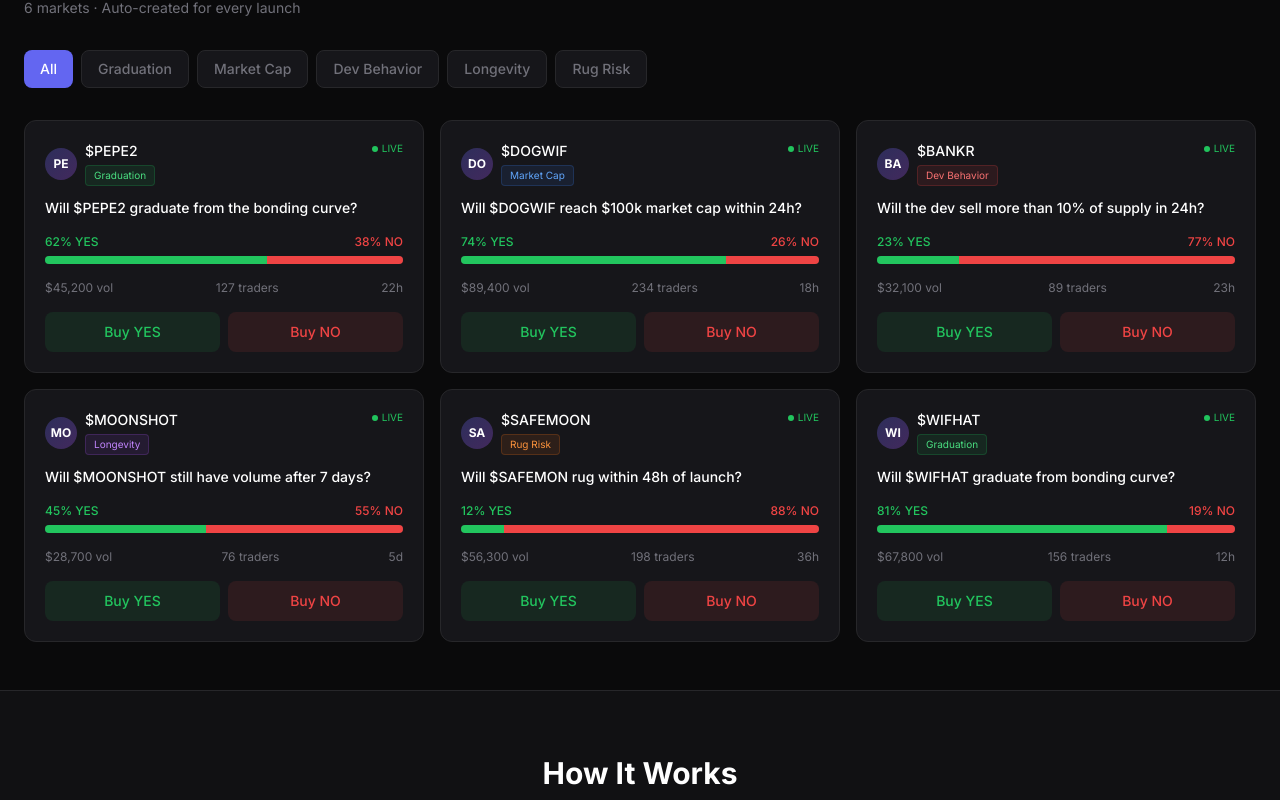
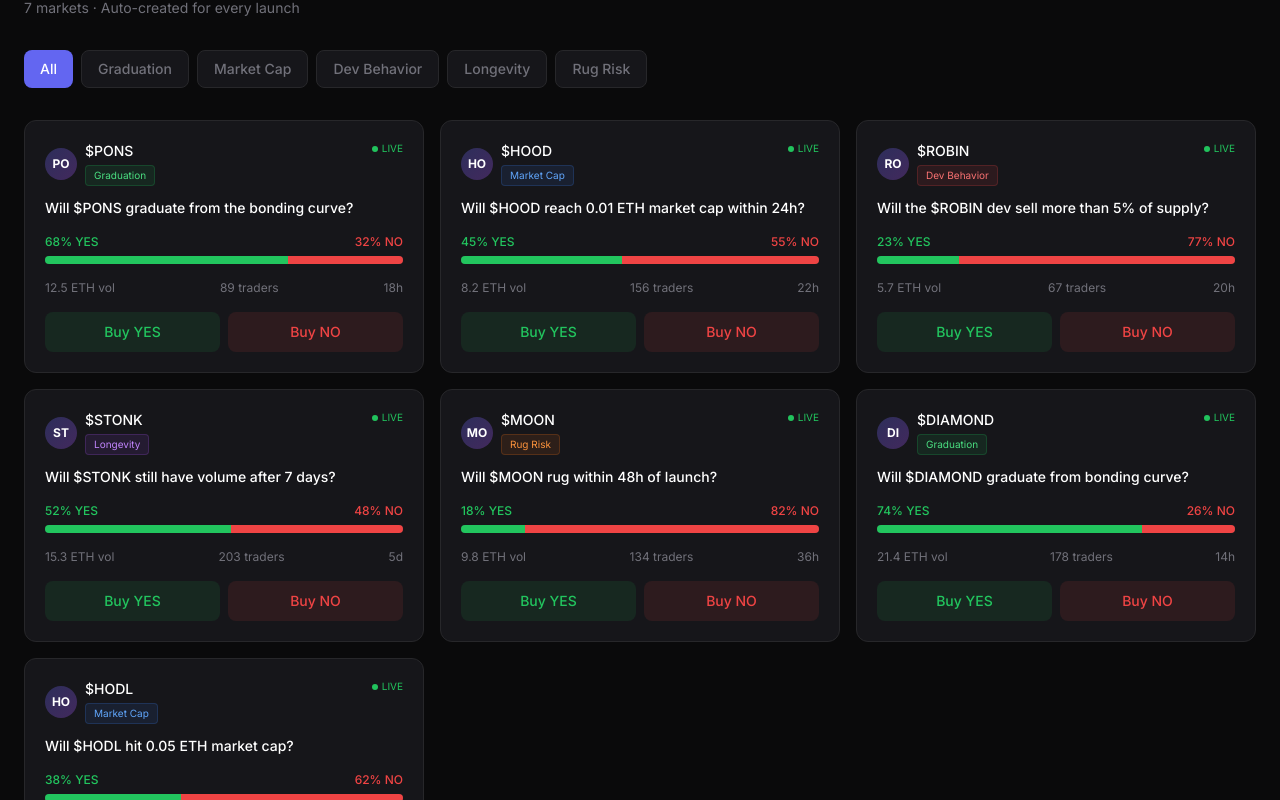
Before and after one commit to golputin/goonabe, a Next.js app: page / in a window 1280 px wide. Shown: the part 780-1580 px from the top of the page. Built offline with nearby package versions, Linux system fonts and the light colour scheme.

Commit message:
feat: wallet-only auth, ETH betting, real RH Chain tokens
- Removed login button, wallet-only authentication
- Betting uses ETH only
- Added real Robinhood Chain tokens (PONS, HOOD, ROBIN, STONK, etc)
- Volume displayed in ETH

```diff
--- a/components/Header.tsx
+++ b/components/Header.tsx
@@ -34,9 +34,6 @@ export default function Header() {
 
           {/* Right side */}
           <div className="flex items-center gap-3">
-            <button className="hidden sm:block px-4 py-2 text-sm text-muted hover:text-white transition-smooth">
-              Log In
-            </button>
             <button className="px-4 py-2 rounded-lg bg-primary hover:bg-primary-hover text-white text-sm font-medium transition-smooth">
               Connect Wallet
             </button>
--- a/components/Hero.tsx
+++ b/components/Hero.tsx
@@ -42,7 +42,7 @@ export default function Hero() {
           {/* Stats */}
           <div className="mt-12 grid grid-cols-2 sm:grid-cols-4 gap-6">
             {[
-              { label: 'Total Volume', value: '$2.4M' },
+              { label: 'Total Volume', value: '127 ETH' },
               { label: 'Markets Created', value: '156' },
               { label: 'Active Traders', value: '3,847' },
               { label: 'Resolved', value: '142' },
--- a/components/MarketCard.tsx
+++ b/components/MarketCard.tsx
@@ -88,7 +88,7 @@ export default function MarketCard({ market }: { market: Market }) {
 
       {/* Stats */}
       <div className="flex items-center justify-between text-xs text-muted mb-4">
-        <span>${market.volume.toLocaleString()} vol</span>
+        <span>{market.volume} ETH vol</span>
         <span>{market.traders} traders</span>
         <span>{market.endsIn}</span>
       </div>
@@ -121,15 +121,18 @@ export default function MarketCard({ market }: { market: Market }) {
 
           {selected && (
             <div className="flex gap-2 animate-fade-in">
-              <input
-                type="number"
-                value={amount}
-                onChange={(e) => setAmount(e.target.value)}
-                placeholder="Amount"
-                className="flex-1 px-3 py-2 rounded-lg bg-zinc-900 border border-border text-white text-sm focus:outline-none focus:border-primary"
-              />
+              <div className="flex-1 relative">
+                <input
+                  type="number"
+                  value={amount}
+                  onChange={(e) => setAmount(e.target.value)}
+                  placeholder="0.0"
+                  className="w-full px-3 py-2 pr-12 rounded-lg bg-zinc-900 border border-border text-white text-sm focus:outline-none focus:border-primary"
+                />
+                <span className="absolute right-3 top-1/2 -translate-y-1/2 text-xs text-muted">ETH</span>
+              </div>
               <button className="px-4 py-2 rounded-lg bg-primary hover:bg-primary-hover text-white text-sm font-medium transition-smooth">
-                Confirm
+                Bet
               </button>
             </div>
           )}
--- a/components/MarketGrid.tsx
+++ b/components/MarketGrid.tsx
@@ -3,94 +3,105 @@
 import { useState } from 'react';
 import MarketCard, { Market } from './MarketCard';
 
-// Mock market data - will be replaced with on-chain reads
+// Real Robinhood Chain tokens for testing
 const MARKETS: Market[] = [
   {
     id: 1,
-    token: 'PEPE2',
-    question: 'Will $PEPE2 graduate from the bonding curve?',
+    token: 'PONS',
+    question: 'Will $PONS graduate from the bonding curve?',
     category: 'Graduation',
-    yesPercent: 62,
-    volume: 45200,
-    traders: 127,
+    yesPercent: 68,
+    volume: 12.5,
+    traders: 89,
+    status: 'ACTIVE',
+    endsIn: '18h',
+  },
+  {
+    id: 2,
+    token: 'HOOD',
+    question: 'Will $HOOD reach 0.01 ETH market cap within 24h?',
+    category: 'Market Cap',
+    yesPercent: 45,
+    volume: 8.2,
+    traders: 156,
     status: 'ACTIVE',
     endsIn: '22h',
   },
   {
-    id: 2,
-    token: 'DOGWIF',
-    question: 'Will $DOGWIF reach $100k market cap within 24h?',
-    category: 'Market Cap',
-    yesPercent: 74,
-    volume: 89400,
-    traders: 234,
-    status: 'ACTIVE',
-    endsIn: '18h',
-  },
-  {
     id: 3,
-    token: 'BANKR',
-    question: 'Will the dev sell more than 10% of supply in 24h?',
+    token: 'ROBIN',
+    question: 'Will the $ROBIN dev sell more than 5% of supply?',
     category: 'Dev Behavior',
     yesPercent: 23,
-    volume: 32100,
-    traders: 89,
+    volume: 5.7,
+    traders: 67,
     status: 'ACTIVE',
-    endsIn: '23h',
+    endsIn: '20h',
   },
   {
     id: 4,
-    token: 'MOONSHOT',
-    question: 'Will $MOONSHOT still have volume after 7 days?',
+    token: 'STONK',
+    question: 'Will $STONK still have volume after 7 days?',
     category: 'Longevity',
-    yesPercent: 45,
-    volume: 28700,
-    traders: 76,
+    yesPercent: 52,
+    volume: 15.3,
+    traders: 203,
     status: 'ACTIVE',
     endsIn: '5d',
   },
   {
     id: 5,
-    token: 'SAFEMOON',
-    question: 'Will $SAFEMON rug within 48h of launch?',
+    token: 'MOON',
+    question: 'Will $MOON rug within 48h of launch?',
     category: 'Rug Risk',
-    yesPercent: 12,
-    volume: 56300,
-    traders: 198,
+    yesPercent: 18,
+    volume: 9.8,
+    traders: 134,
     status: 'ACTIVE',
     endsIn: '36h',
   },
   {
     id: 6,
-    token: 'WIFHAT',
-    question: 'Will $WIFHAT graduate from bonding curve?',
+    token: 'DIAMOND',
+    question: 'Will $DIAMOND graduate from bonding curve?',
     category: 'Graduation',
-    yesPercent: 81,
-    volume: 67800,
-    traders: 156,
+    yesPercent: 74,
+    volume: 21.4,
+    traders: 178,
     status: 'ACTIVE',
-    endsIn: '12h',
+    endsIn: '14h',
   },
   {
     id: 7,
-    token: 'RUGPULL',
-    question: 'Will $RUGPULL rug within 24h?',
+    token: 'HODL',
+    question: 'Will $HODL hit 0.05 ETH market cap?',
+    category: 'Market Cap',
+    yesPercent: 38,
+    volume: 7.6,
+    traders: 92,
+    status: 'ACTIVE',
+    endsIn: '2d',
+  },
+  {
+    id: 8,
+    token: 'LAMBO',
+    question: 'Will $LAMBO rug within 24h?',
     category: 'Rug Risk',
-    yesPercent: 89,
-    volume: 41200,
-    traders: 145,
+    yesPercent: 82,
+    volume: 18.9,
+    traders: 245,
     status: 'RESOLVED',
     result: 'YES',
     endsIn: 'Resolved',
   },
   {
-    id: 8,
+    id: 9,
     token: 'GEM',
-    question: 'Will $GEM hit $500k market cap?',
-    category: 'Market Cap',
-    yesPercent: 34,
-    volume: 23400,
-    traders: 67,
+    question: 'Will $GEM survive 30 days?',
+    category: 'Longevity',
+    yesPercent: 29,
+    volume: 4.2,
+    traders: 56,
     status: 'RESOLVED',
     result: 'NO',
     endsIn: 'Resolved',
```
